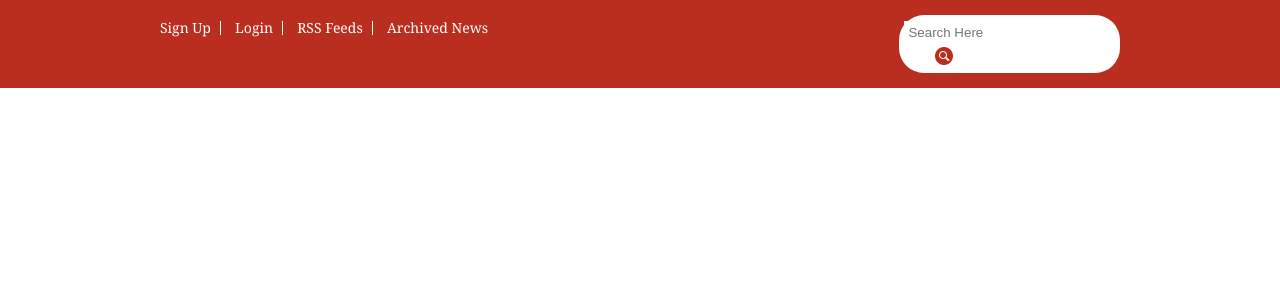
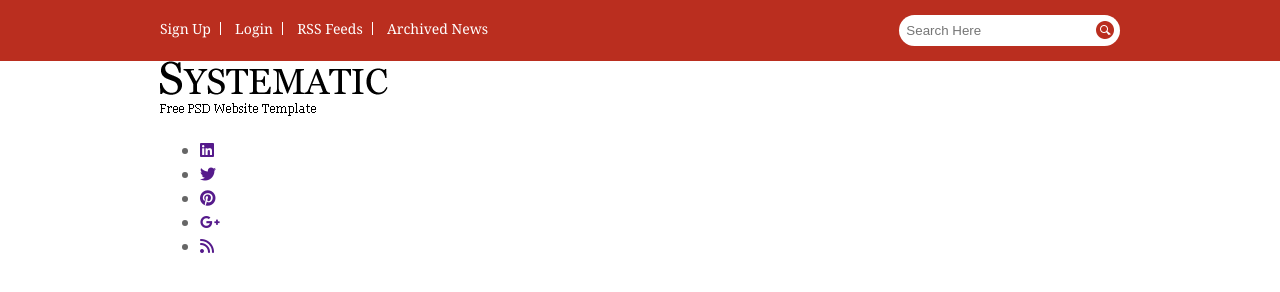
Before and after one commit to zahurulphy/psdtohtml1, a plain HTML site: page index.html in a window 1280 px wide. Drawn offline with Linux system fonts and the light colour scheme.

Commit message:
commit-4

```diff
--- a/index.html
+++ b/index.html
@@ -28,6 +28,22 @@
             </div>
         </div>
     </div>
+    <div id="main_header_area">
+        <div class="inner_header container">
+            <div class="logo_area">
+                <a href="index.html"><img src="img/Logo.png" alt="Logo"></a>
+            </div>
+            <div class="social_area">
+                <ul>
+                    <li><a href=""><i class="fab fa-linkedin"></i></a></li>
+                    <li><a href=""><i class="fab fa-twitter"></i></a></li>
+                    <li><a href=""><i class="fab fa-pinterest"></i></a></li>
+                    <li><a href=""><i class="fab fa-google-plus-g"></i></a></li>
+                    <li><a href=""><i class="fas fa-rss"></i></a></li>
+                </ul>
+            </div>
+        </div>
+    </div>
 </header>
 
 
--- a/style.css
+++ b/style.css
@@ -1,5 +1,5 @@
 /*=============================
-* Common CSS
+  Common CSS
 ==============================*/
 body{
     color: #666666;
@@ -18,7 +18,7 @@ img{
     max-width: 100%;
 }
 /*=============================
-* Top Header CSS
+ Top Header CSS
 ==============================*/
 .header_area{
     width: 100%;
@@ -33,6 +33,7 @@ img{
 .mini_menu{
     width: 70%;
     float: left;
+    padding-top: 1px;
 }
 .mini_menu ul{
     margin: 0;
@@ -49,7 +50,7 @@ img{
     background: #ffffff;
     content: "";
     position: absolute;
-    height: 14px;
+    height: 13px;
     width: 1px;
     top: 6px;
     right: -10px;
@@ -72,17 +73,18 @@ img{
  }
 .search_area form{
     background: #ffffff;
-    border-radius: 25px ;
+    border-radius: 25px;
+    max-width: 210px;
     width: 96%;
-    max-width: 210px;
-    float: right; padding: 2%;
+    float: right;
+    padding: 2%;
  }
 .search_area input{
     border: 0px solid;
     width: 75%;
-   padding: 2%;
+    padding: 1%;
     float: left;
-   color: #000;
+    color: black;
  }
 .search_area input[type="submit"]{
     background: url(img/Search.png);
@@ -90,3 +92,12 @@ img{
     background-position: right;
    width: 23%;
  }
+
+
+/*=============================
+ main Header CSS
+==============================*/
+
+#main_header_area{
+    width: 100%;
+}
```
Lines whose indentation alone changed are shown as unchanged.
